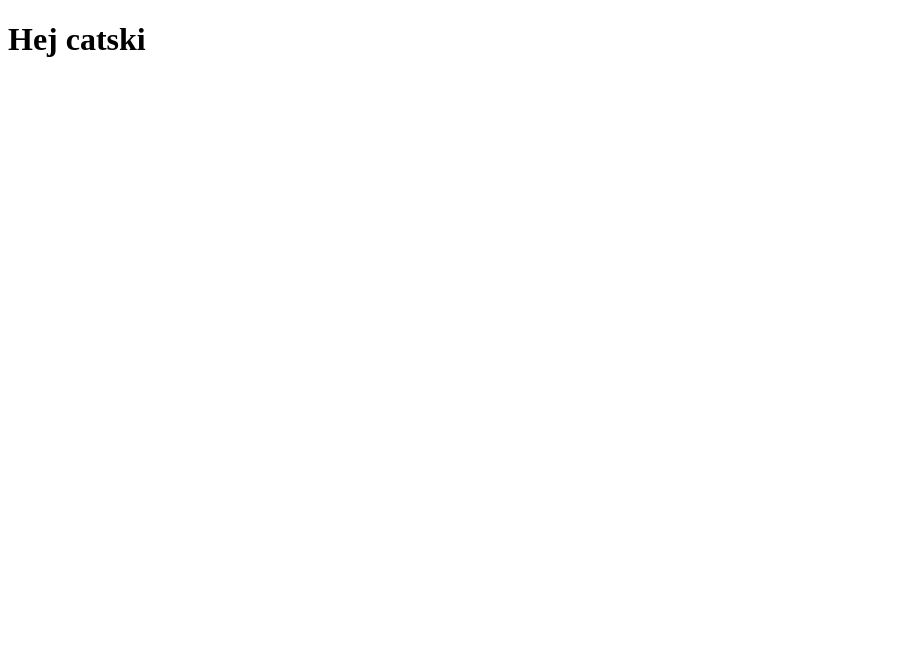
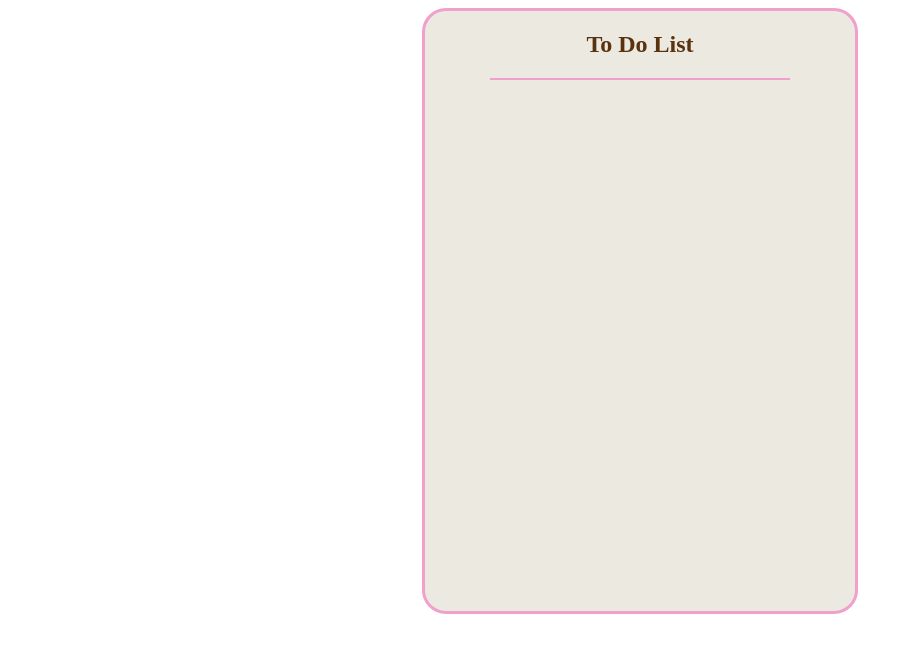
Before and after one commit to AlberteViendahl/To_do_list, a plain HTML site: page to_do_list/index.html in a window 1280 px wide. Shown: the whole page, without its empty margins (0-913 px from the left). Drawn offline with Linux system fonts and the light colour scheme.

Commit message:
section mm

```diff
--- a/to_do_list/index.html
+++ b/to_do_list/index.html
@@ -3,10 +3,19 @@
 <head>
     <meta charset="UTF-8">
     <meta name="viewport" content="width=device-width, initial-scale=1.0">
+    <link rel="stylesheet" href="style.css">
+    <script src="java.js"></script>
     <title>To Do</title>
 </head>
 <body>
 
-    <h1>Hej catski</h1>
+
+    <section class="section">
+        <div>
+            <h1>To Do List</h1>
+            <div class="border"></div>
+        </div>
+
+    </section>
 </body>
 </html>
--- /dev/null
+++ b/to_do_list/style.css
@@ -0,0 +1,27 @@
+/* ------sektion12------ */
+section{
+    background-color: #eceae0;
+    height: 600px;
+    width: 430px;
+    border-radius: 24px;
+    display: flex;
+    justify-content: center;
+    margin: auto;
+    border: solid;
+    border-color:#f0a0cc ;
+}
+
+h1, p{
+    color: #593310;
+}
+
+h1{
+    display: flex;
+    justify-content: center;
+}
+
+.border{
+    background-color: #f0a0cc;
+    height: 2px;
+    width: 300px;
+}
```
Also changed, not shown: to_do_list/java.js (added).
